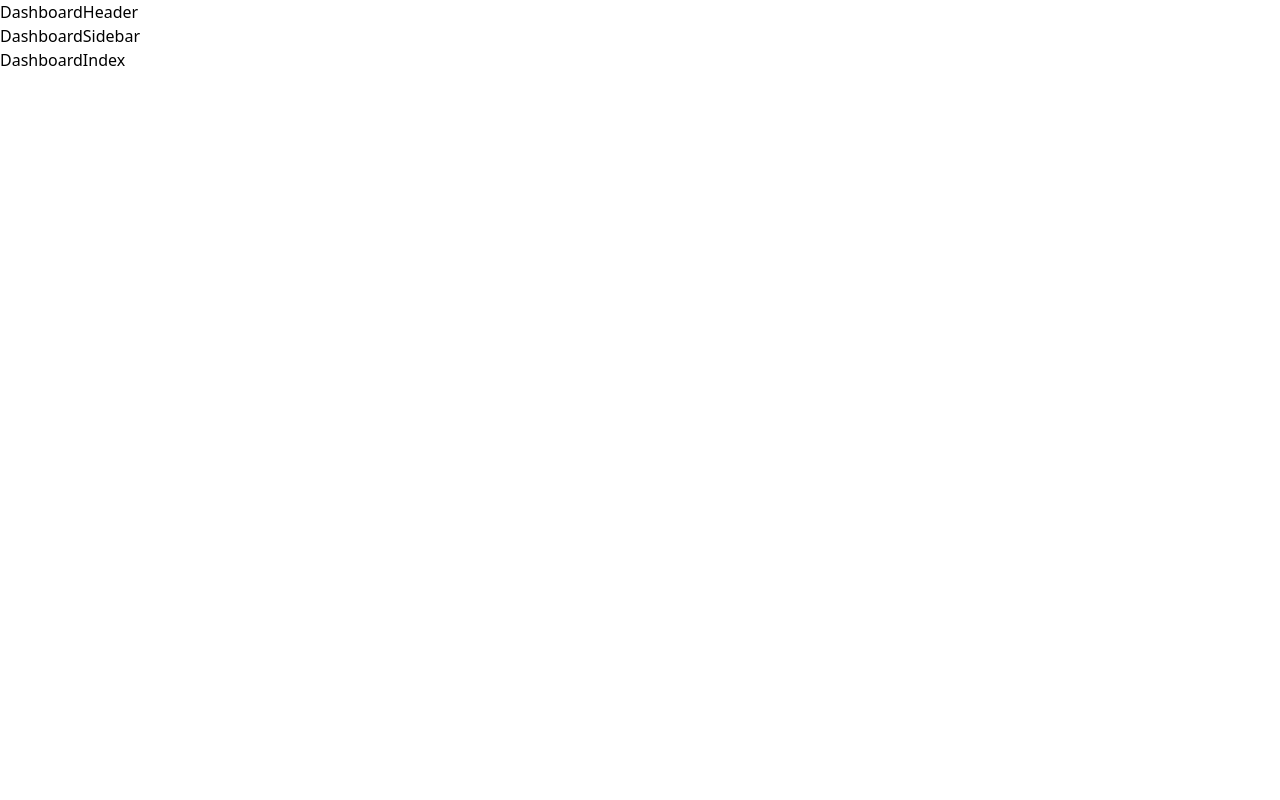
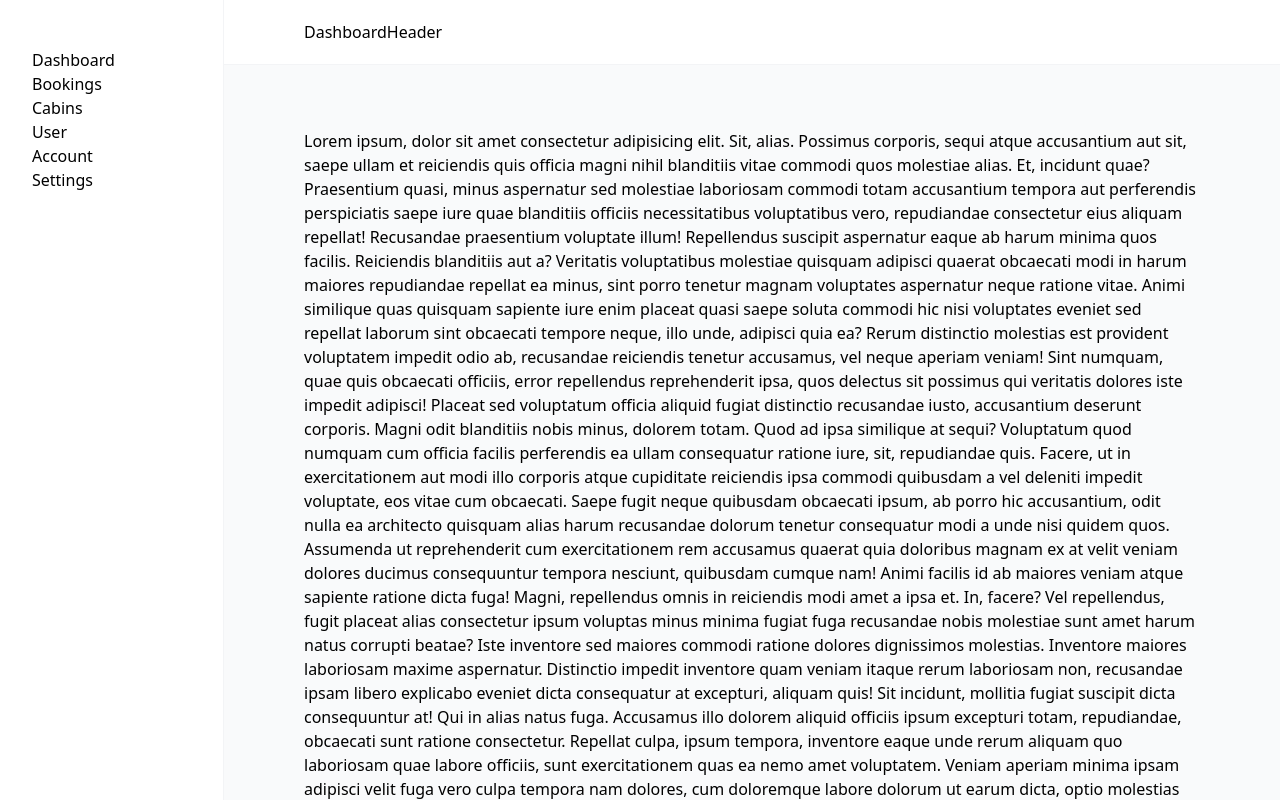
Before and after one commit to farhanahmedhasan/the-wild-cabin-react, a React (Vite) app: page /dashboard/home in a window 1280 px wide. Built offline with nearby package versions, Linux system fonts and the light colour scheme; a web font is replaced by a local one.

Commit message:
added scrollable main and sidebar layout

```diff
--- a/src/layout/dashboard/DashboardHeader.tsx
+++ b/src/layout/dashboard/DashboardHeader.tsx
@@ -1,3 +1,3 @@
 export default function DashboardHeader() {
-  return <header>DashboardHeader</header>
+  return <nav>DashboardHeader</nav>
 }
--- a/src/layout/dashboard/DashboardLayout.tsx
+++ b/src/layout/dashboard/DashboardLayout.tsx
@@ -5,12 +5,19 @@ import DashboardHeader from '@/layout/dashboard/DashboardHeader'
 
 export default function DashboardLayout() {
   return (
-    <>
-      <DashboardHeader />
-      <DashboardSidebar />
-      <main>
-        <Outlet />
-      </main>
-    </>
+    <div className="h-dvh grid grid-cols-[auto_1fr]">
+      <aside className="min-w-56 py-12 px-8 bg-gray-0 border-r border-gray-100 overflow-y-auto">
+        <DashboardSidebar />
+      </aside>
+
+      <div className="flex flex-col overflow-y-auto">
+        <header className="py-5 px-20 bg-gray-0 border-b border-gray-100">
+          <DashboardHeader />
+        </header>
+        <main className="flex-1 pt-16 px-20 pb-25 bg-gray-50 overflow-y-auto">
+          <Outlet />
+        </main>
+      </div>
+    </div>
   )
 }
--- a/src/layout/dashboard/DashboardSidebar.tsx
+++ b/src/layout/dashboard/DashboardSidebar.tsx
@@ -1,3 +1,14 @@
 export default function DashboardSidebar() {
-  return <aside>DashboardSidebar</aside>
+  return (
+    <nav>
+      <ul>
+        <li>Dashboard</li>
+        <li>Bookings</li>
+        <li>Cabins</li>
+        <li>User</li>
+        <li>Account</li>
+        <li>Settings</li>
+      </ul>
+    </nav>
+  )
 }
--- a/src/pages/dashboards/DashboardHome.tsx
+++ b/src/pages/dashboards/DashboardHome.tsx
@@ -1,3 +1,47 @@
 export default function DashboardHome() {
-  return <div>DashboardIndex</div>
+  return (
+    <div className="">
+      Lorem ipsum, dolor sit amet consectetur adipisicing elit. Sit, alias. Possimus corporis, sequi atque accusantium
+      aut sit, saepe ullam et reiciendis quis officia magni nihil blanditiis vitae commodi quos molestiae alias. Et,
+      incidunt quae? Praesentium quasi, minus aspernatur sed molestiae laboriosam commodi totam accusantium tempora aut
+      perferendis perspiciatis saepe iure quae blanditiis officiis necessitatibus voluptatibus vero, repudiandae
+      consectetur eius aliquam repellat! Recusandae praesentium voluptate illum! Repellendus suscipit aspernatur eaque
+      ab harum minima quos facilis. Reiciendis blanditiis aut a? Veritatis voluptatibus molestiae quisquam adipisci
+      quaerat obcaecati modi in harum maiores repudiandae repellat ea minus, sint porro tenetur magnam voluptates
+      aspernatur neque ratione vitae. Animi similique quas quisquam sapiente iure enim placeat quasi saepe soluta
+      commodi hic nisi voluptates eveniet sed repellat laborum sint obcaecati tempore neque, illo unde, adipisci quia
+      ea? Rerum distinctio molestias est provident voluptatem impedit odio ab, recusandae reiciendis tenetur accusamus,
+      vel neque aperiam veniam! Sint numquam, quae quis obcaecati officiis, error repellendus reprehenderit ipsa, quos
+      delectus sit possimus qui veritatis dolores iste impedit adipisci! Placeat sed voluptatum officia aliquid fugiat
+      distinctio recusandae iusto, accusantium deserunt corporis. Magni odit blanditiis nobis minus, dolorem totam. Quod
+      ad ipsa similique at sequi? Voluptatum quod numquam cum officia facilis perferendis ea ullam consequatur ratione
+      iure, sit, repudiandae quis. Facere, ut in exercitationem aut modi illo corporis atque cupiditate reiciendis ipsa
+      commodi quibusdam a vel deleniti impedit voluptate, eos vitae cum obcaecati. Saepe fugit neque quibusdam obcaecati
+      ipsum, ab porro hic accusantium, odit nulla ea architecto quisquam alias harum recusandae dolorum tenetur
+      consequatur modi a unde nisi quidem quos. Assumenda ut reprehenderit cum exercitationem rem accusamus quaerat quia
+      doloribus magnam ex at velit veniam dolores ducimus consequuntur tempora nesciunt, quibusdam cumque nam! Animi
+      facilis id ab maiores veniam atque sapiente ratione dicta fuga! Magni, repellendus omnis in reiciendis modi amet a
+      ipsa et. In, facere? Vel repellendus, fugit placeat alias consectetur ipsum voluptas minus minima fugiat fuga
+      recusandae nobis molestiae sunt amet harum natus corrupti beatae? Iste inventore sed maiores commodi ratione
+      dolores dignissimos molestias. Inventore maiores laboriosam maxime aspernatur. Distinctio impedit inventore quam
+      veniam itaque rerum laboriosam non, recusandae ipsam libero explicabo eveniet dicta consequatur at excepturi,
+      aliquam quis! Sit incidunt, mollitia fugiat suscipit dicta consequuntur at! Qui in alias natus fuga. Accusamus
+      illo dolorem aliquid officiis ipsum excepturi totam, repudiandae, obcaecati sunt ratione consectetur. Repellat
+      culpa, ipsum tempora, inventore eaque unde rerum aliquam quo laboriosam quae labore officiis, sunt exercitationem
+      quas ea nemo amet voluptatem. Veniam aperiam minima ipsam adipisci velit fuga vero culpa tempora nam dolores, cum
+      doloremque labore dolorum ut earum dicta, optio molestias laborum reiciendis! Beatae ex a in asperiores, incidunt
+      dolores dolor ad doloremque reprehenderit voluptatibus? Quibusdam inventore totam fugiat. Explicabo, labore. Optio
+      ducimus dignissimos reprehenderit in sint eaque dicta aliquid inventore laboriosam et cum reiciendis natus tempore
+      voluptas, nisi expedita harum placeat provident necessitatibus quidem, deleniti praesentium ullam dolor? Cum eaque
+      excepturi quam voluptas officia tempore ullam! Nesciunt facere, vero cumque ipsum, aliquam, aut maxime dolore id
+      ipsam porro sequi velit. Magni architecto id sit. Lorem ipsum dolor sit amet, consectetur adipisicing elit. At
+      debitis porro doloremque iusto voluptates consectetur quo temporibus molestiae, ex tempora sequi hic nisi suscipit
+      qui! Magni, mollitia ut! Necessitatibus officia atque consequuntur provident animi, hic modi architecto qui nisi
+      quam consequatur optio temporibus fugit. Maiores sapiente quasi voluptatem laborum facere delectus nisi beatae
+      fugiat perspiciatis, repellendus quas dolore autem, officiis nobis sint pariatur temporibus incidunt nostrum illo
+      totam suscipit. Numquam labore, unde, expedita modi autem corrupti non, temporibus eaque tempora possimus ipsam
+      accusamus magni maiores amet accusantium enim explicabo officiis ea odio quia dolor quos. Quo perspiciatis
+      incidunt expedita fuga.
+    </div>
+  )
 }
```
